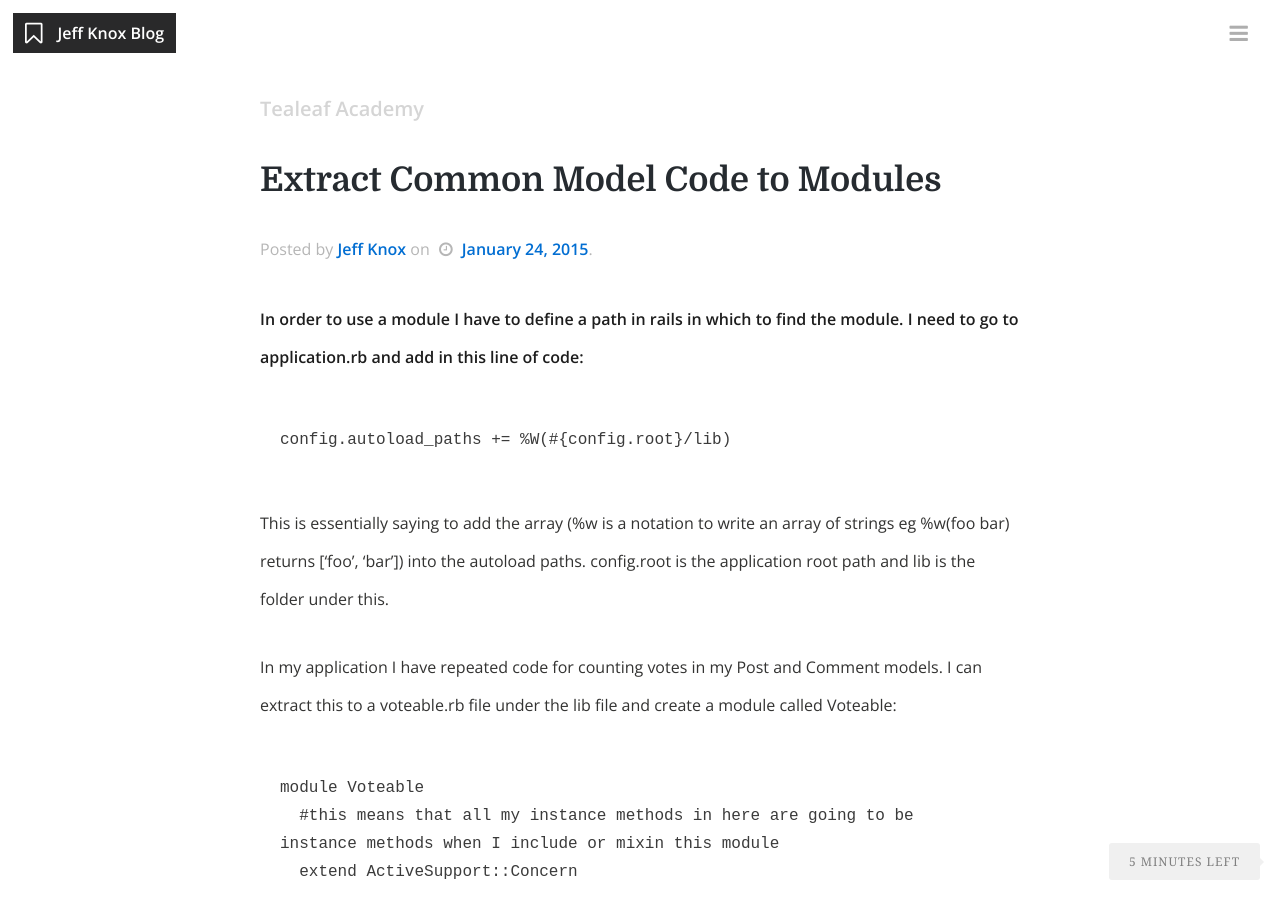
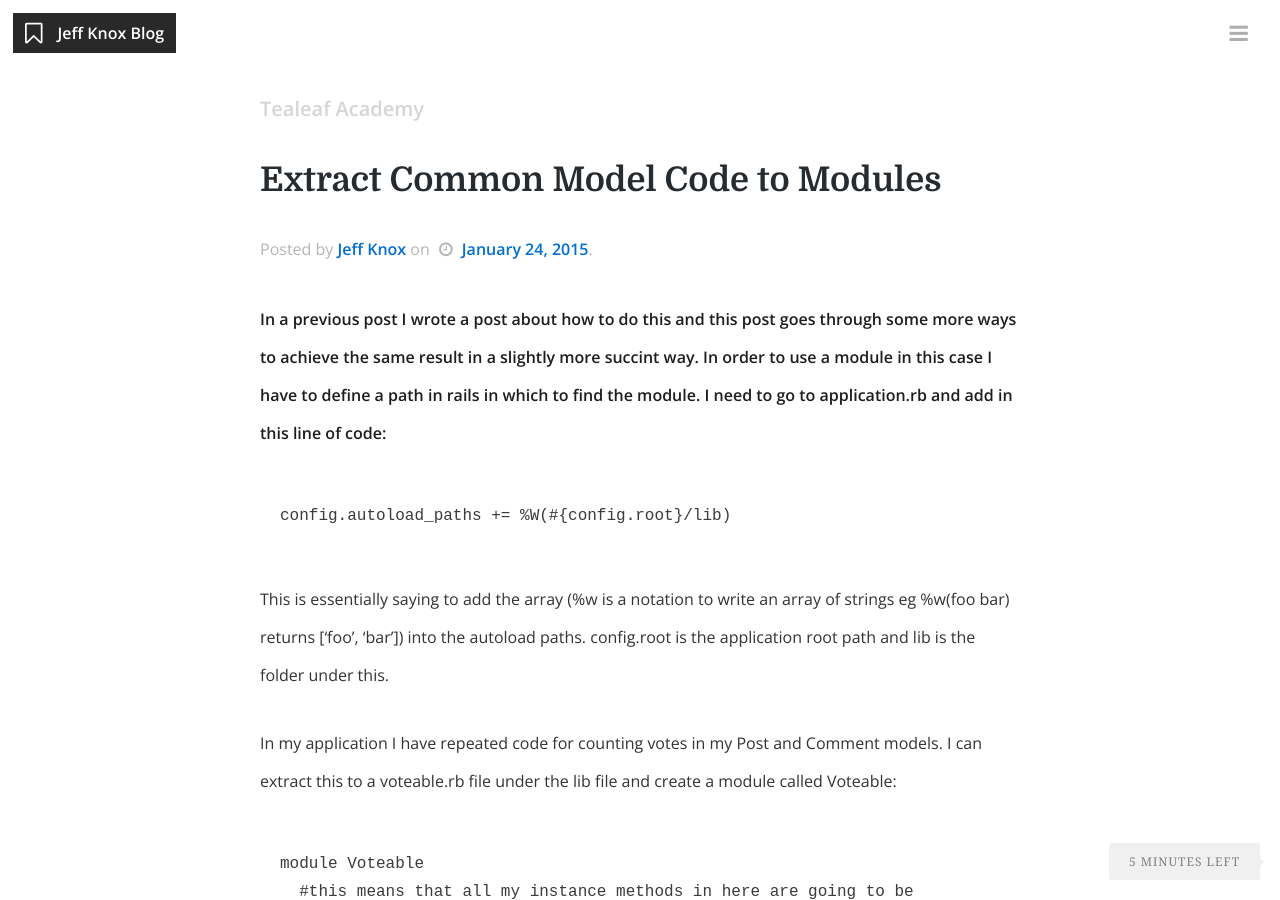
Before and after one commit to knoxjeffrey/knoxjeffrey.github.io, a Jekyll site: the page built from _posts/2015-01-24-extract-common-model-code-to-modules.markdown, in a window 1280 px wide and 900 px high. Built offline with Jekyll 4.4.1, drawn with Linux system fonts in a browser that asks for light colours; nearby versions of some CDN libraries.

Commit message:
edit to module post

```diff
--- a/_posts/2015-01-24-extract-common-model-code-to-modules.markdown
+++ b/_posts/2015-01-24-extract-common-model-code-to-modules.markdown
@@ -8,7 +8,7 @@ featured: false
 comments: true
 ---
 
-In order to use a module I have to define a path in rails in which to find the module.  I need to go to application.rb and add in this line of code:
+In a previous post I wrote a post about how to do this and this post goes through some more ways to achieve the same result in a slightly more succint way.  In order to use a module in this case I have to define a path in rails in which to find the module.  I need to go to application.rb and add in this line of code:
 
     config.autoload_paths += %W(#{config.root}/lib)
 
```
Also changed, not shown: 1 other file.
